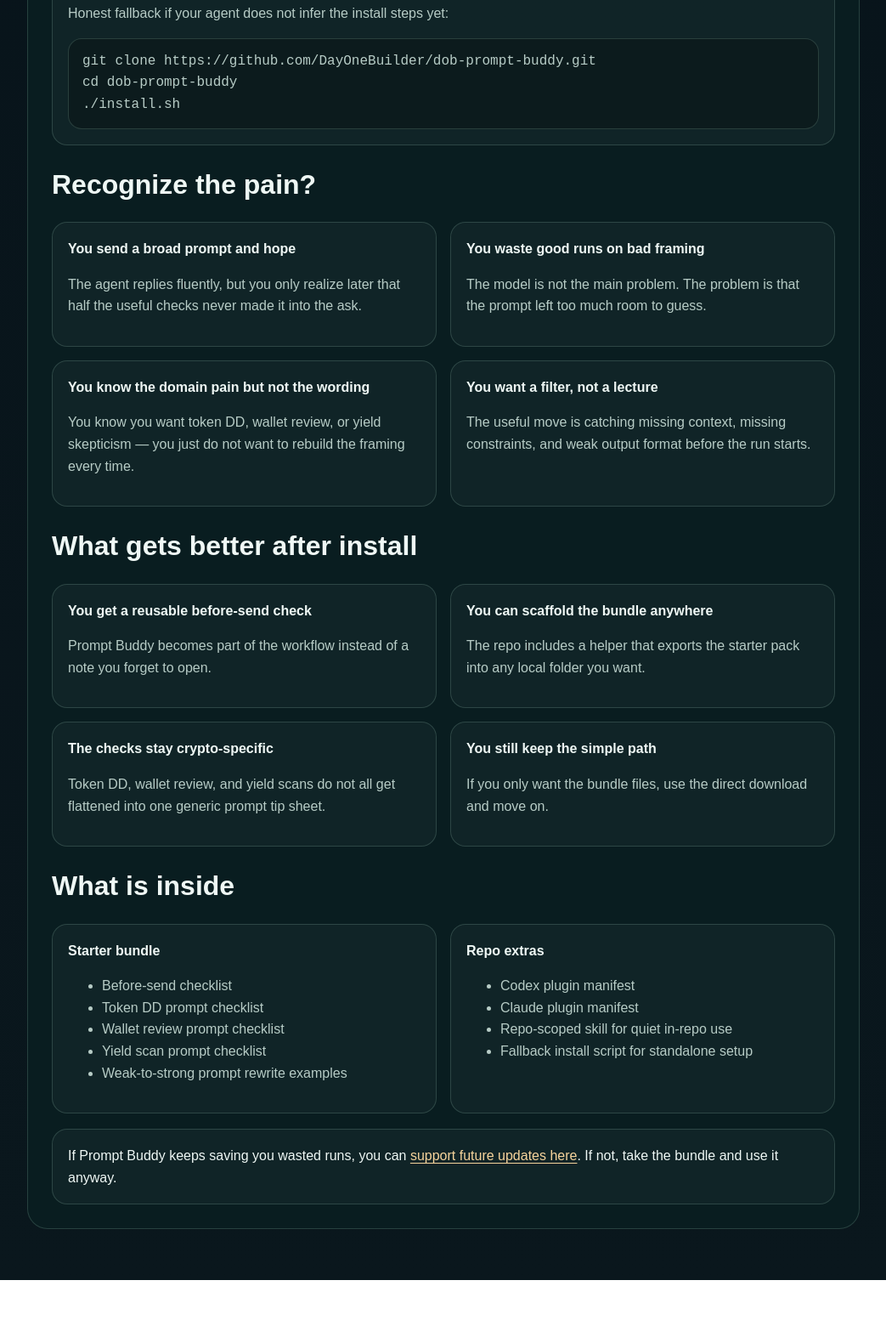
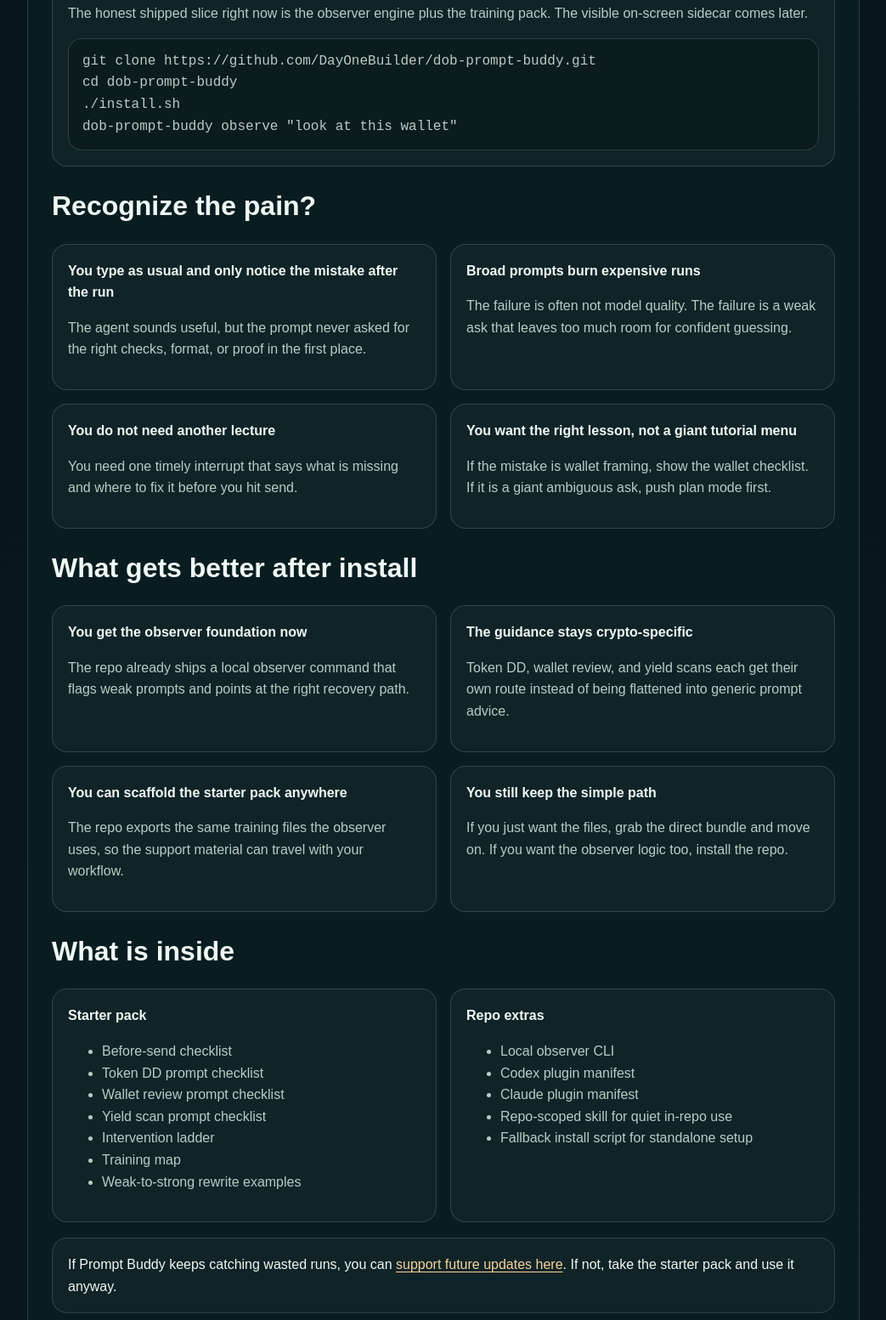
Before and after one commit to DayOneBuilder/dayonebuilder.github.io, a plain HTML site: page products/prompt-buddy/index.html in a window 1280 px wide. Shown: the part 693-2246 px from the top of the page at 85% size, without its empty margins (118-1161 px from the left). Before the commit the page ends 2199 px from the top, so only its background shows below. Drawn offline with Linux system fonts and the light colour scheme.

Commit message:
Publish products/prompt-buddy/index.html

```diff
--- a/products/prompt-buddy/index.html
+++ b/products/prompt-buddy/index.html
@@ -8,7 +8,7 @@
     <title>Prompt Buddy | DayOneBuilder</title>
     <meta
       name="description"
-      content="Prompt Buddy helps you tighten crypto prompts before you hand them to an agent. Copy the install phrase, open the repo, or grab the starter bundle."
+      content="Prompt Buddy is an observer-style coach for crypto prompts. It catches vague asks, missing verification, and weak framing before you waste a run."
     />
     <script async src="https://www.googletagmanager.com/gtag/js?id=G-KQMLYS3VVE"></script>
     <script>
@@ -180,10 +180,10 @@
       <div class="panel">
         <h1>Prompt Buddy</h1>
         <div class="price">Installable repo</div><span class="label">Direct bundle still available</span>
-        <p><strong>This is for the moment you know the job, but your first prompt is still too vague and the agent starts guessing.</strong></p>
+        <p><strong>This is for the moment you keep typing as usual, but a side observer can tell you are about to waste the run.</strong></p>
         <p>
-          Prompt Buddy gives you a reusable before-send filter for crypto work. It helps tighten token due-diligence prompts,
-          wallet-review prompts, and yield-scan prompts before you waste a full run on something fuzzy.
+          Prompt Buddy is being rebuilt around that job. It watches for vague crypto prompts, weak verification, missing context,
+          and bad framing, then points you to the exact fix before the agent disappears into confident guessing.
         </p>
 
         <div class="install-box">
@@ -199,67 +199,71 @@
             <a class="ghost-button" href="/downloads/dayonebuilder-prompt-buddy-starter.zip">Direct bundle</a>
           </div>
           <p style="margin-top: 14px;">If your CLI wants explicit steps, use the repo README. The quiet paths are: run Codex inside the repo, run Claude Code with <code>--plugin-dir .</code>, or use <code>./install.sh</code> for a personal install.</p>
-          <p style="margin-top: 14px;">Honest fallback if your agent does not infer the install steps yet:</p>
+          <p style="margin-top: 14px;">The honest shipped slice right now is the observer engine plus the training pack. The visible on-screen sidecar comes later.</p>
           <pre><code>git clone https://github.com/DayOneBuilder/dob-prompt-buddy.git
 cd dob-prompt-buddy
-./install.sh</code></pre>
+./install.sh
+dob-prompt-buddy observe "look at this wallet"</code></pre>
         </div>
 
         <h2>Recognize the pain?</h2>
         <div class="grid">
           <div class="card">
-            <strong>You send a broad prompt and hope</strong>
-            <p>The agent replies fluently, but you only realize later that half the useful checks never made it into the ask.</p>
+            <strong>You type as usual and only notice the mistake after the run</strong>
+            <p>The agent sounds useful, but the prompt never asked for the right checks, format, or proof in the first place.</p>
           </div>
           <div class="card">
-            <strong>You waste good runs on bad framing</strong>
-            <p>The model is not the main problem. The problem is that the prompt left too much room to guess.</p>
+            <strong>Broad prompts burn expensive runs</strong>
+            <p>The failure is often not model quality. The failure is a weak ask that leaves too much room for confident guessing.</p>
           </div>
           <div class="card">
-            <strong>You know the domain pain but not the wording</strong>
-            <p>You know you want token DD, wallet review, or yield skepticism — you just do not want to rebuild the framing every time.</p>
+            <strong>You do not need another lecture</strong>
+            <p>You need one timely interrupt that says what is missing and where to fix it before you hit send.</p>
           </div>
           <div class="card">
-            <strong>You want a filter, not a lecture</strong>
-            <p>The useful move is catching missing context, missing constraints, and weak output format before the run starts.</p>
+            <strong>You want the right lesson, not a giant tutorial menu</strong>
+            <p>If the mistake is wallet framing, show the wallet checklist. If it is a giant ambiguous ask, push plan mode first.</p>
           </div>
         </div>
 
         <h2>What gets better after install</h2>
         <div class="grid">
           <div class="card">
-            <strong>You get a reusable before-send check</strong>
-            <p>Prompt Buddy becomes part of the workflow instead of a note you forget to open.</p>
+            <strong>You get the observer foundation now</strong>
+            <p>The repo already ships a local observer command that flags weak prompts and points at the right recovery path.</p>
           </div>
           <div class="card">
-            <strong>You can scaffold the bundle anywhere</strong>
-            <p>The repo includes a helper that exports the starter pack into any local folder you want.</p>
+            <strong>The guidance stays crypto-specific</strong>
+            <p>Token DD, wallet review, and yield scans each get their own route instead of being flattened into generic prompt advice.</p>
           </div>
           <div class="card">
-            <strong>The checks stay crypto-specific</strong>
-            <p>Token DD, wallet review, and yield scans do not all get flattened into one generic prompt tip sheet.</p>
+            <strong>You can scaffold the starter pack anywhere</strong>
+            <p>The repo exports the same training files the observer uses, so the support material can travel with your workflow.</p>
           </div>
           <div class="card">
             <strong>You still keep the simple path</strong>
-            <p>If you only want the bundle files, use the direct download and move on.</p>
+            <p>If you just want the files, grab the direct bundle and move on. If you want the observer logic too, install the repo.</p>
           </div>
         </div>
 
         <h2>What is inside</h2>
         <div class="grid">
           <div class="card">
-            <strong>Starter bundle</strong>
+            <strong>Starter pack</strong>
             <ul>
               <li>Before-send checklist</li>
               <li>Token DD prompt checklist</li>
               <li>Wallet review prompt checklist</li>
               <li>Yield scan prompt checklist</li>
-              <li>Weak-to-strong prompt rewrite examples</li>
+              <li>Intervention ladder</li>
+              <li>Training map</li>
+              <li>Weak-to-strong rewrite examples</li>
             </ul>
           </div>
           <div class="card">
             <strong>Repo extras</strong>
             <ul>
+              <li>Local observer CLI</li>
               <li>Codex plugin manifest</li>
               <li>Claude plugin manifest</li>
               <li>Repo-scoped skill for quiet in-repo use</li>
@@ -269,8 +273,8 @@
         </div>
 
         <div class="note">
-          If Prompt Buddy keeps saving you wasted runs, you can <a class="soft-link" href="https://checkout.dayonebuilder.online/donate/prompt-buddy">support future updates here</a>.
-          If not, take the bundle and use it anyway.
+          If Prompt Buddy keeps catching wasted runs, you can <a class="soft-link" href="https://checkout.dayonebuilder.online/donate/prompt-buddy">support future updates here</a>.
+          If not, take the starter pack and use it anyway.
         </div>
       </div>
     </div>
```
